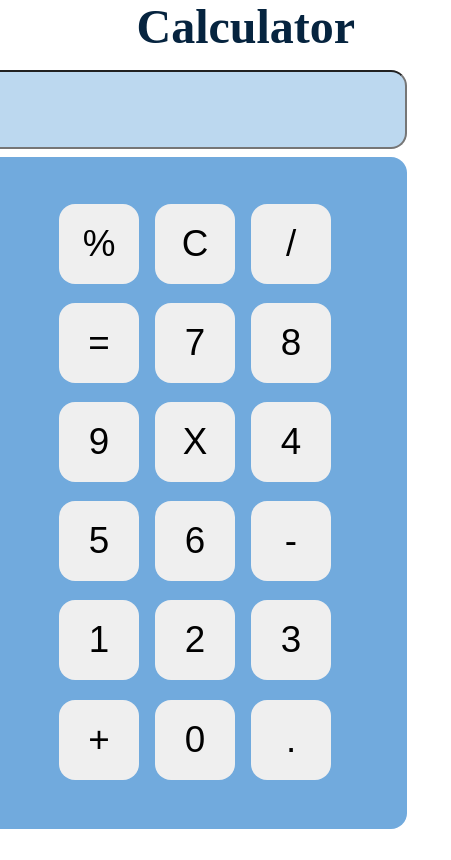
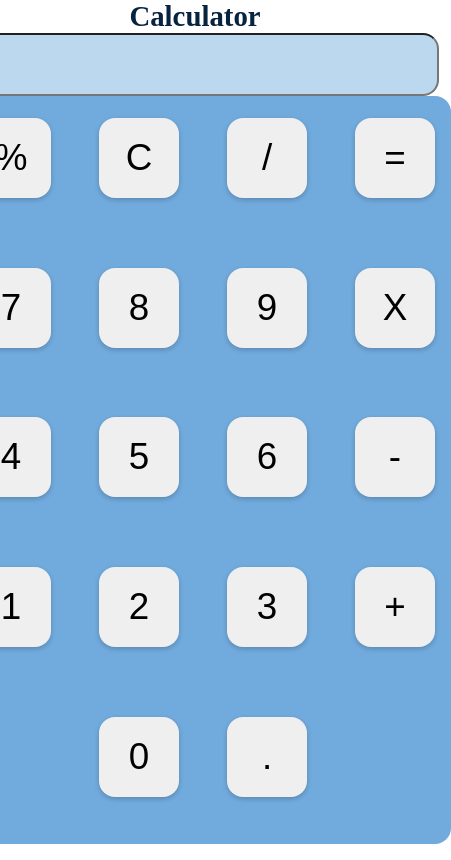
Before and after one commit to kartikkji/calculator, a plain HTML site: page index.html in a window 390 px wide. Shown: the whole page, 451 px wide, since content can reach past the window. Drawn offline with Linux system fonts and the light colour scheme.

Commit message:
Refactor layout and styles for improved responsiveness and visual consistency

```diff
--- a/index.css
+++ b/index.css
@@ -5,51 +5,53 @@
 }
 
 
+
 .main{
     height: 100vh;
-    width: 100vw;
+    width: auto;
     display: flex;
     justify-content: center;
     align-items: center;
     flex-direction: column;
+
 }
 
 h1{
     font-weight: bold;
     font-size: 3rem;
     color: rgb(6, 36, 63);
-    width: 30%;
+    width: 100%;
     text-align: center;
 }
 .contant{
 
-    height: 90%;
-    width: auto;
-
+    height: 100%;
+    width: 30rem;
     display: flex;
     justify-content: center;
+    flex-direction: column;
     padding: 1rem;
-    flex-direction: column;
 }
 
-.contant .result-div{
+.result-div{
     height: 5rem;
-    width: auto;
+    width: 100%;
     background-color: rgb(188, 216, 239);
-    padding: 2%;
     border-radius: 1rem;
     font-size: 2rem;
+    /* padding: 1rem; */
+    text-align: end;
+    overflow-x: auto;
 }
 
 .contant .numbers{
-    margin-top: 2%;
+
     display: flex;
     flex-wrap: wrap;
     height: 50rem;
-    width: auto;
-
-    padding: 11%;
-    gap: 1rem 1rem;
+    width: 30rem;
+    /* padding: 1rem; */
+    gap: 1rem 3rem;
     background-color: rgb(113, 170, 221);
     justify-content: center;
     border-radius: 1rem;
@@ -65,11 +67,56 @@ h1{
     align-items: center;
     border-radius: 1rem;
     cursor: pointer;
+    margin-top: 3%;
+    box-shadow: 0 2px 5px rgba(0, 0, 0, 0.2);
+    transition: background-color 0.3s ease;
+}
+.number:hover {
+    background-color: #dcdcdc;
 }
 
 .number .opretor{
     color: rgb(0, 0, 0);
     font-size: 2.3rem;
-    /* background: none; */
     cursor: pointer;
 }
+
+
+/* Responsive Media Queries */
+@media screen and (max-width: 768px) {
+    h1 {
+        font-size: 2.2rem;
+    }
+
+    .number {
+        width: 4rem;
+        height: 4rem;
+        font-size: 1.5rem;
+    }
+
+    .result-div {
+        font-size: 1.5rem;
+    }
+}
+
+@media screen and (max-width: 480px) {
+    h1 {
+        font-size: 1.8rem;
+    }
+
+    .number {
+        width: 3.5rem;
+        height: 3.5rem;
+        font-size: 1.2rem;
+    }
+
+    .result-div {
+        font-size: 1.3rem;
+        height: 4rem;
+    }
+
+    .numbers {
+        gap: 0.7rem;
+        padding: 0.5rem;
+    }
+}
--- a/index.html
+++ b/index.html
@@ -8,8 +8,9 @@
 </head>
 <body>
     <main class="main">
-        <h1>Calculator</h1>
+
         <div class="contant">
+            <h1>Calculator</h1>
             <input class="result-div"></input>
             <div class="numbers">
                 <button class="number" onclick="displayValue += '%';
```
